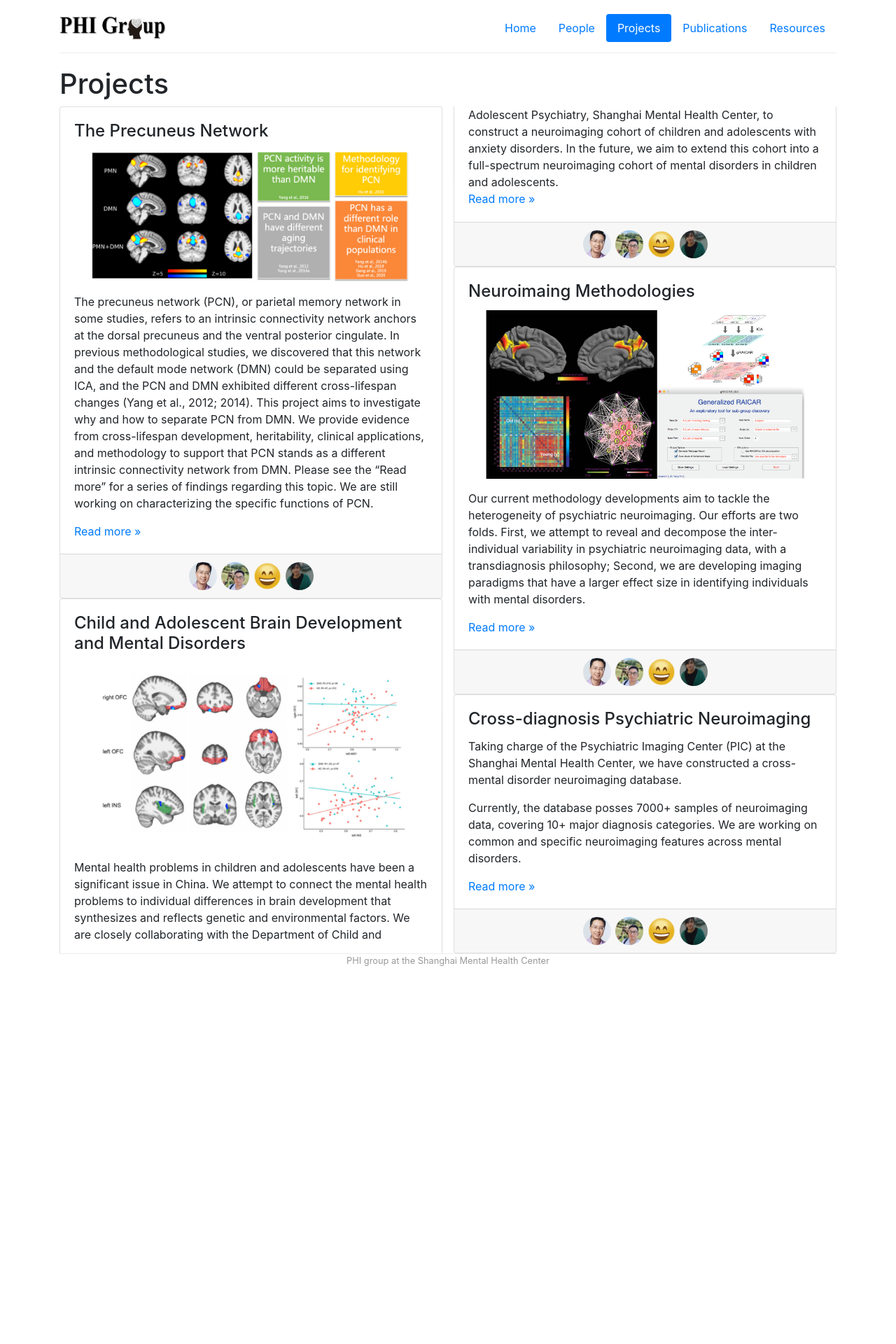
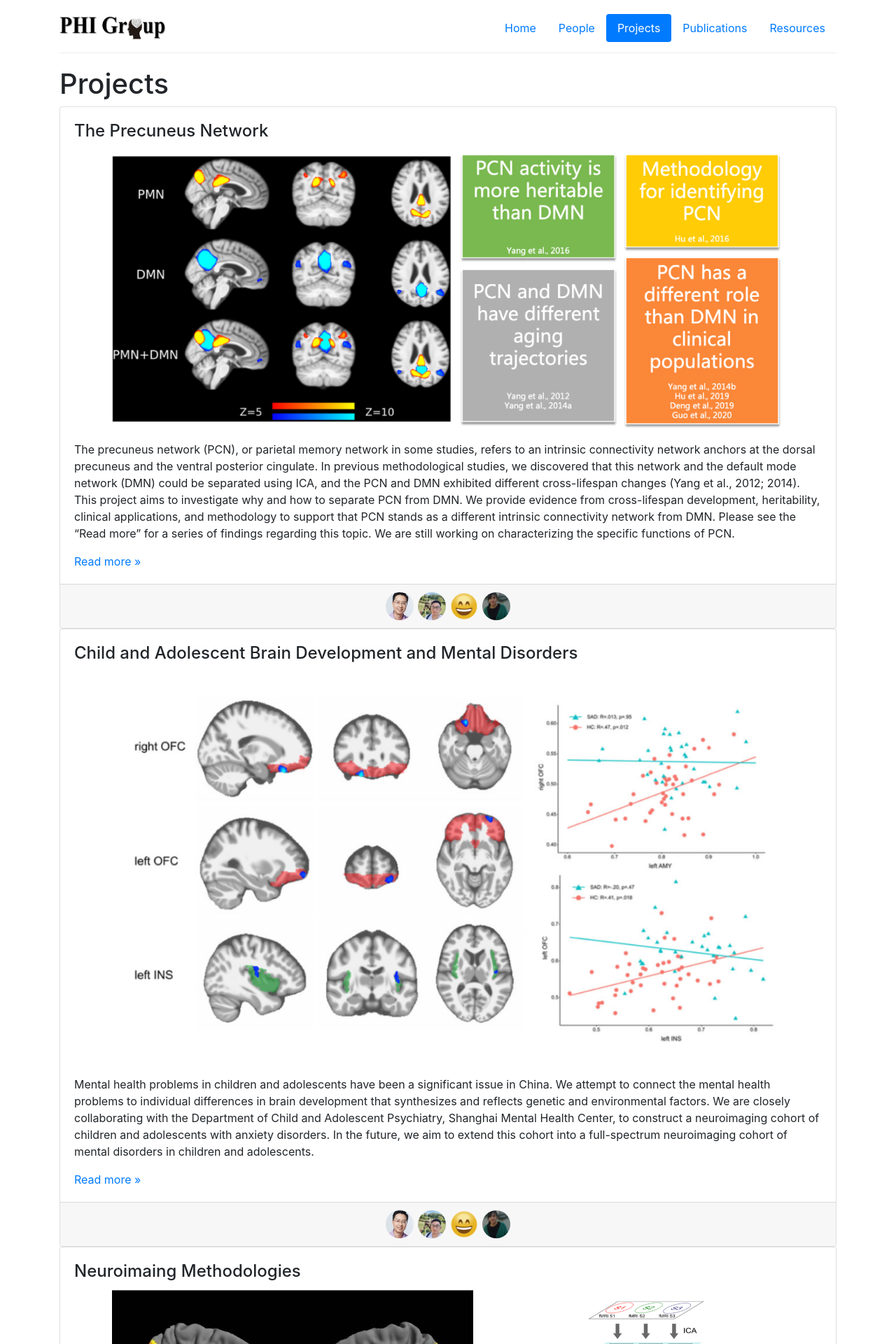
Before and after one commit to PHI-group/phi-group.github.io, a Jekyll site: the page built from projects.md, in a window 1280 px wide. Shown: the top 1920 px of the page at 70% size. Built offline with Jekyll 4.4.1, drawn with Linux system fonts in a browser that asks for light colours; before the commit the page ends 1398 px from its top, so only the background shows below that.

Commit message:
Updated by QF

```diff
--- a/css/group.scss
+++ b/css/group.scss
@@ -73,18 +73,18 @@ ul.news {
 
 @media (min-width: 768px) {
     .project-people { column-count: 4 }
-    .project-card-columns   { column-count: 2 }
+    .project-card-columns   { column-count: 1 }
 }
 
 @media (min-width: 768px) {
 /*    .role.grad      { column-count: 2 } */
-    .publication-people { column-count: 3 }
+    .publication-people { column-count: 4 }
     .publication-card-columns   { column-count: 1 }
 }
 
 @media (min-width: 768px) {
 /*    .role.grad      { column-count: 2 } */
-    .resource-people { column-count: 3 }
+    .resource-people { column-count: 4 }
     .resource-card-columns   { column-count: 1 }
 }
 
```
